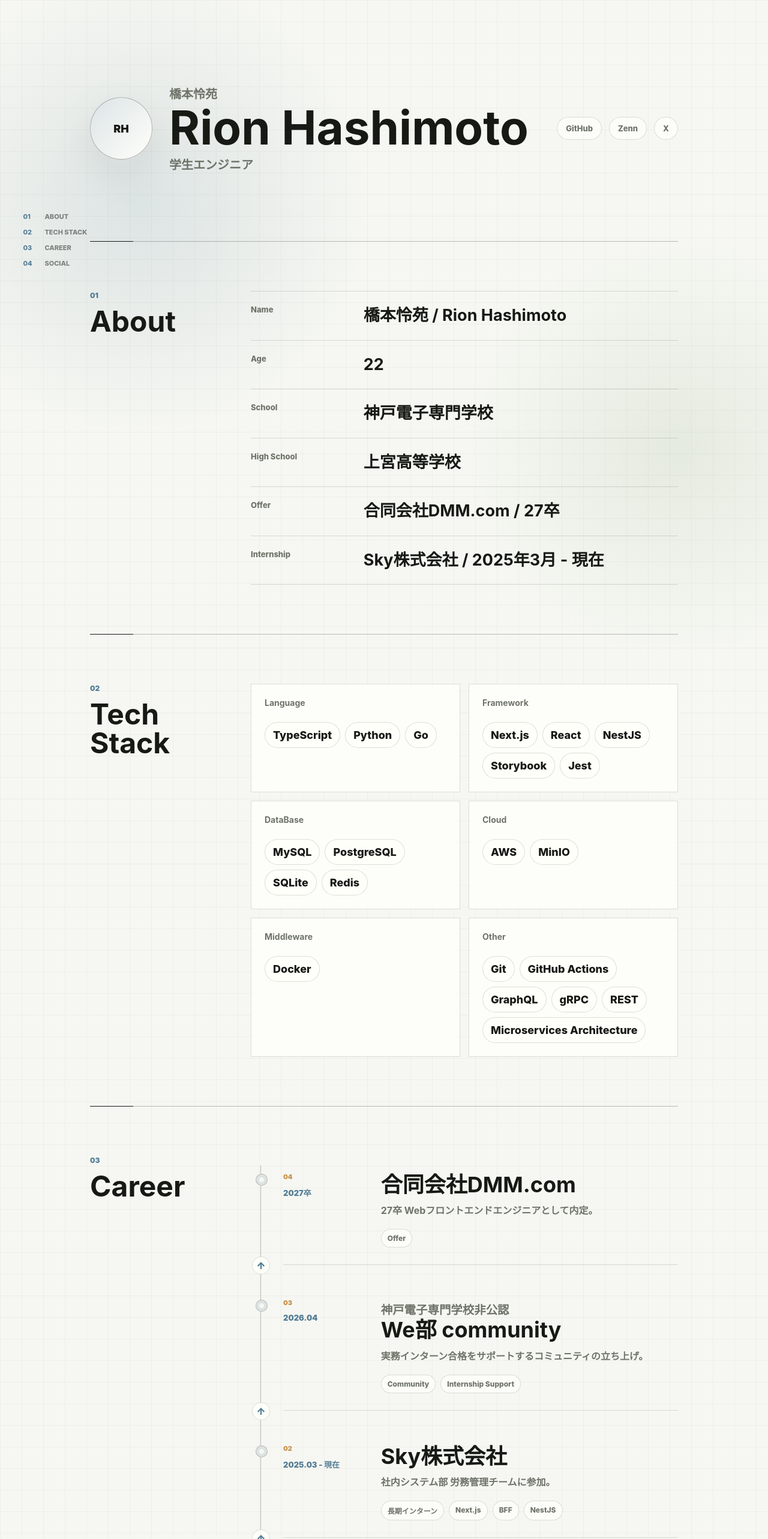
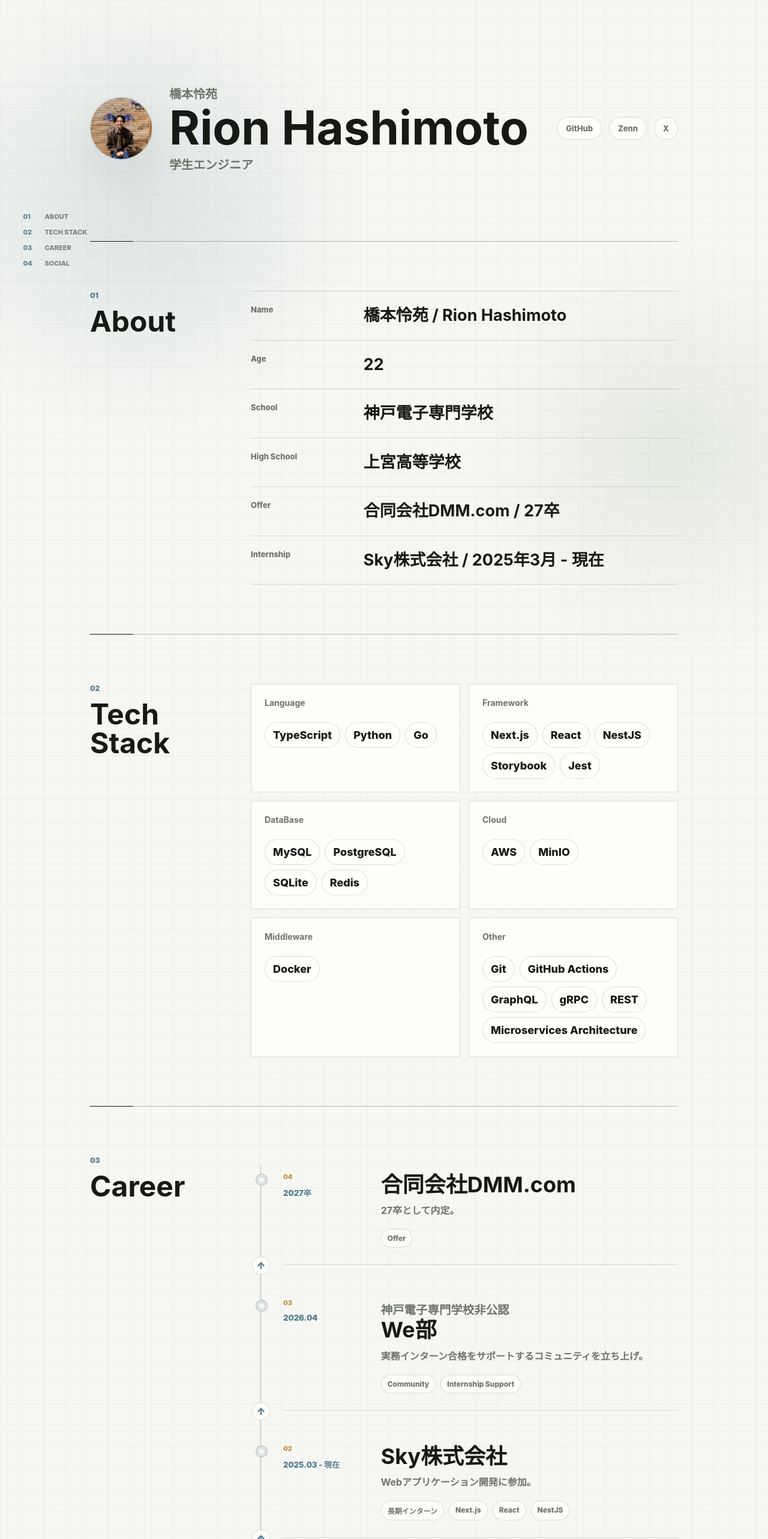
Before and after one commit to rion0918/my_profile, a Next.js app: page / in a window 1280 px wide. Shown: the top 2566 px of the page at 60% size. Built offline with nearby package versions, Linux system fonts and the light colour scheme.

Commit message:
アバターの修正

```diff
--- a/app/globals.css
+++ b/app/globals.css
@@ -23,15 +23,36 @@ body {
   margin: 0;
   color: var(--ink);
   background:
-    radial-gradient(circle at 18% 10%, rgba(85, 126, 150, 0.16), transparent 24rem),
-    radial-gradient(circle at 88% 22%, rgba(127, 159, 118, 0.14), transparent 22rem),
+    radial-gradient(
+      circle at 18% 10%,
+      rgba(85, 126, 150, 0.16),
+      transparent 24rem
+    ),
+    radial-gradient(
+      circle at 88% 22%,
+      rgba(127, 159, 118, 0.14),
+      transparent 22rem
+    ),
     linear-gradient(rgba(23, 25, 20, 0.035) 1px, transparent 1px),
     linear-gradient(90deg, rgba(23, 25, 20, 0.035) 1px, transparent 1px),
     var(--bg);
-  background-size: auto, auto, 36px 36px, 36px 36px, auto;
+  background-size:
+    auto,
+    auto,
+    36px 36px,
+    36px 36px,
+    auto;
   font-family:
-    Inter, ui-sans-serif, system-ui, -apple-system, BlinkMacSystemFont,
-    "Hiragino Sans", "Yu Gothic", "YuGothic", "Noto Sans JP", sans-serif;
+    Inter,
+    ui-sans-serif,
+    system-ui,
+    -apple-system,
+    BlinkMacSystemFont,
+    "Hiragino Sans",
+    "Yu Gothic",
+    "YuGothic",
+    "Noto Sans JP",
+    sans-serif;
 }
 
 a {
@@ -91,16 +112,20 @@ main {
 .avatar {
   width: 104px;
   aspect-ratio: 1;
-  display: grid;
-  place-items: center;
+  display: block;
+  overflow: hidden;
   border: 1px solid var(--line-strong);
   border-radius: 50%;
-  background:
-    linear-gradient(135deg, rgba(85, 126, 150, 0.18), rgba(255, 255, 251, 0.88)),
-    var(--panel);
+  background: var(--panel);
   box-shadow: 0 24px 70px rgba(23, 25, 20, 0.08);
-  font-size: 18px;
-  font-weight: 900;
+}
+
+.avatar img {
+  width: 100%;
+  height: 100%;
+  display: block;
+  object-fit: cover;
+  object-position: 50% 34%;
 }
 
 .identity {
--- a/app/page.tsx
+++ b/app/page.tsx
@@ -63,7 +63,7 @@ const career = [
   {
     period: "2027卒",
     title: "合同会社DMM.com",
-    description: "27卒 Webフロントエンドエンジニアとして内定。",
+    description: "27卒として内定。",
     tags: ["Offer"],
   },
   {
@@ -71,17 +71,17 @@ const career = [
     title: (
       <>
         <small>神戸電子専門学校非公認</small>
-        We部 community
+        We部
       </>
     ),
-    description: "実務インターン合格をサポートするコミュニティの立ち上げ。",
+    description: "実務インターン合格をサポートするコミュニティを立ち上げ。",
     tags: ["Community", "Internship Support"],
   },
   {
     period: "2025.03 - 現在",
     title: "Sky株式会社",
-    description: "社内システム部 労務管理チームに参加。",
-    tags: ["長期インターン", "Next.js", "BFF", "NestJS"],
+    description: "Webアプリケーション開発に参加。",
+    tags: ["長期インターン", "Next.js", "React", "NestJS"],
   },
   {
     period: "在学中",
@@ -91,8 +91,8 @@ const career = [
         <small>ITエキスパート学科</small>
       </>
     ),
-    description: "機械学習やスクラム開発の手法などを学習。",
-    tags: ["Student", "Engineering", "Machine Learning", "Scrum"],
+    description: "Web開発を中心に学習。",
+    tags: ["Student", "Engineering"],
   },
 ];
 
@@ -118,7 +118,10 @@ export default function Home() {
       <div className="pageShell">
         <header className="profileHeader" id="top">
           <a className="avatar" href="#top" aria-label="ページトップ">
-            RH
+            <img
+              src="/images/33CEE35D-5EBF-4A83-BAC5-3669ACB35CB2.JPG"
+              alt="橋本怜苑のプロフィール写真"
+            />
           </a>
           <div className="identity">
             <p className="jpName">橋本怜苑</p>
```
Also changed, not shown: images.d.ts (added, +12 -0 lines), tsconfig.json (+3 -8 lines), 33CEE35D-5EBF-4A83-BAC5-3669ACB35CB2.JPG (added), public/images/33CEE35D-5EBF-4A83-BAC5-3669ACB35CB2.JPG (added).
